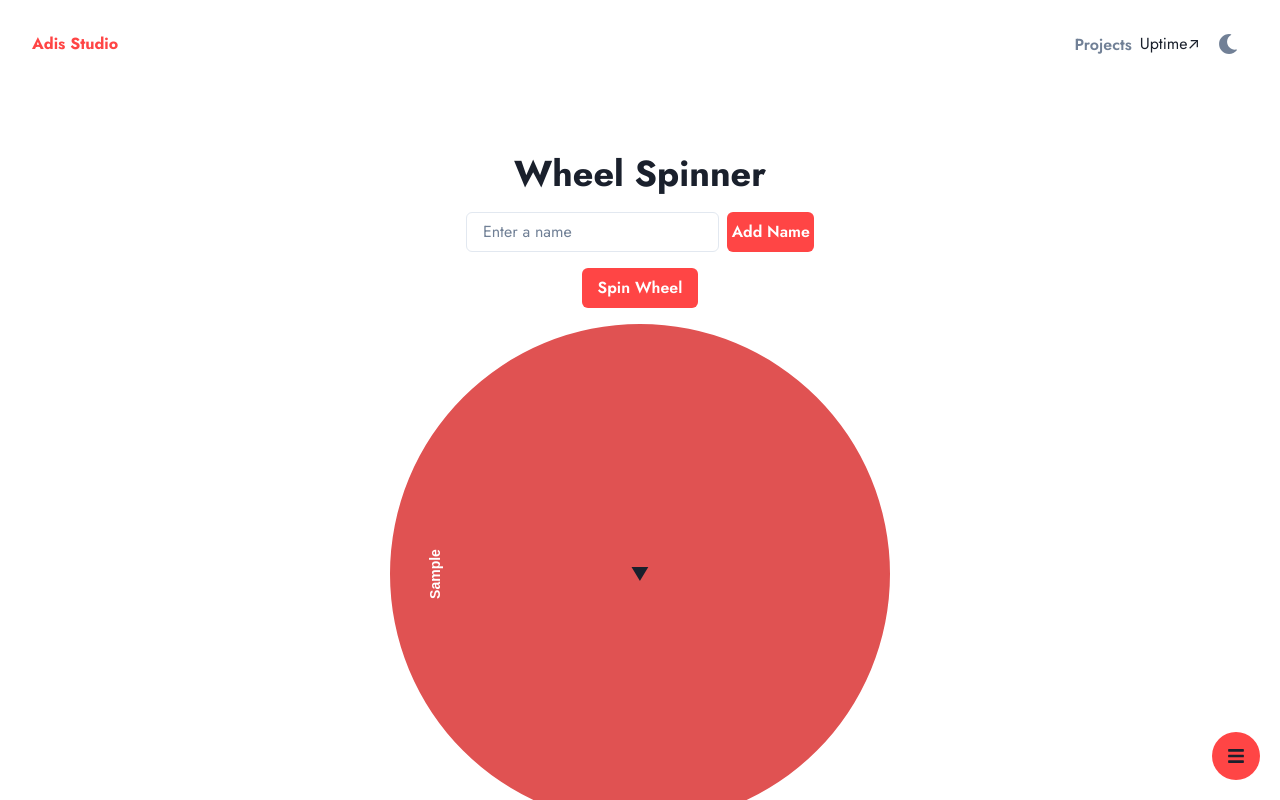
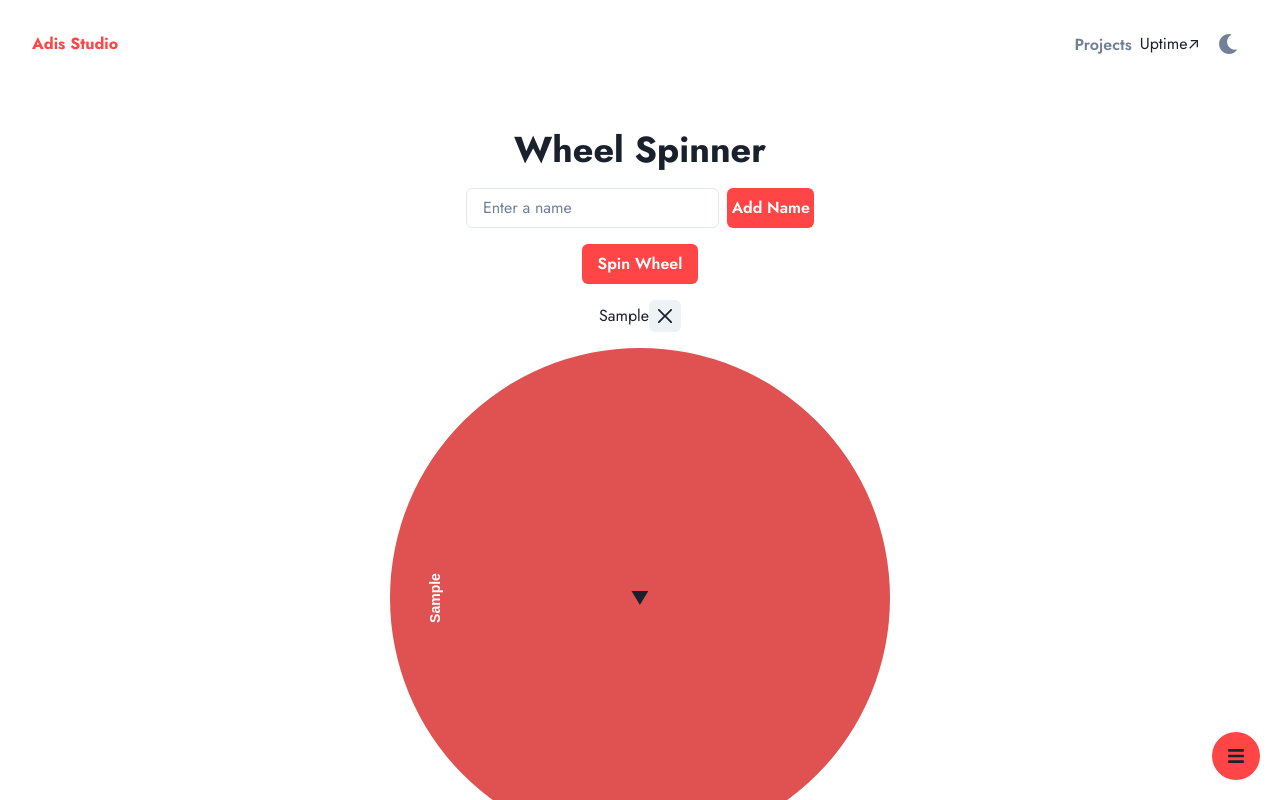
Before and after one commit to adityaREDFLAG/Adis-Site, a Next.js app: page /Wheel in a window 1280 px wide. Both pictures are taken after typing "Sample" into the empty fields and a click on the button "Add Name". Shown: the top 800 px of the page. Built offline with nearby package versions, Linux system fonts and the light colour scheme.

Commit message:
Update Wheel.tsx

```diff
--- a/src/pages/Wheel.tsx
+++ b/src/pages/Wheel.tsx
@@ -9,7 +9,11 @@ import {
   VStack,
   HStack,
   Text,
+  List,
+  ListItem,
+  IconButton,
 } from '@chakra-ui/react';
+import { CloseIcon } from '@chakra-ui/icons';
 import { NextSeo } from 'next-seo';
 
 const WheelSpinner: React.FC = () => {
@@ -24,6 +28,10 @@ const WheelSpinner: React.FC = () => {
       setNames([...names, name]);
       setName('');
     }
+  };
+
+  const removeName = (nameToRemove: string) => {
+    setNames(names.filter((n) => n !== nameToRemove));
   };
 
   const drawWheel = () => {
@@ -128,6 +136,19 @@ const WheelSpinner: React.FC = () => {
           Spin Wheel
         </Button>
       </VStack>
+      <List spacing={3} mb={4}>
+        {names.map((name, index) => (
+          <ListItem key={index} display="flex" alignItems="center">
+            <Text flex="1">{name}</Text>
+            <IconButton
+              aria-label={`Remove ${name}`}
+              icon={<CloseIcon />}
+              size="sm"
+              onClick={() => removeName(name)}
+            />
+          </ListItem>
+        ))}
+      </List>
       <Box position="relative">
         <canvas ref={canvasRef} width={500} height={500} style={{ transition: 'transform 3s ease-out' }} />
         <Box position="absolute" top="50%" left="50%" transform="translate(-50%, -50%)">
```
